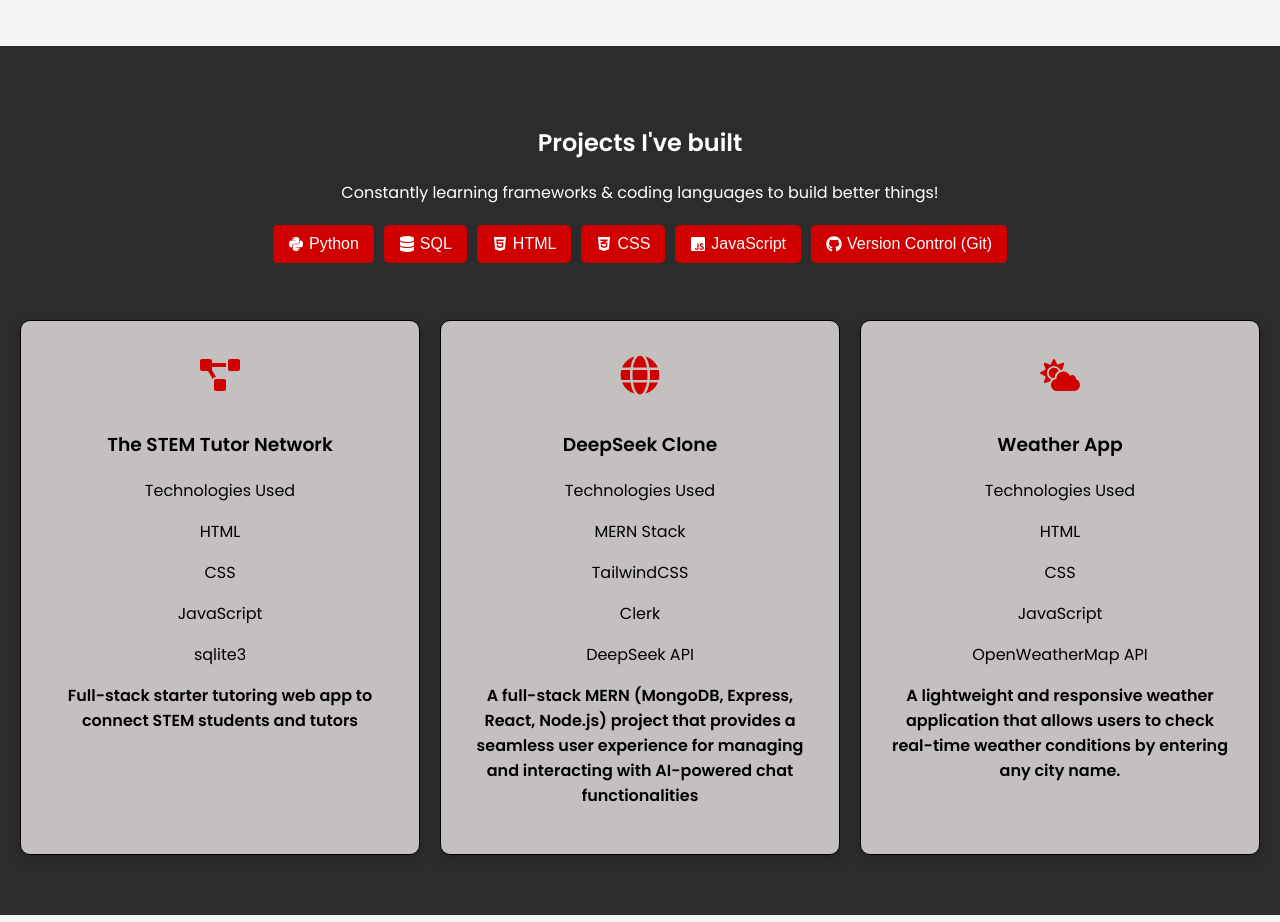
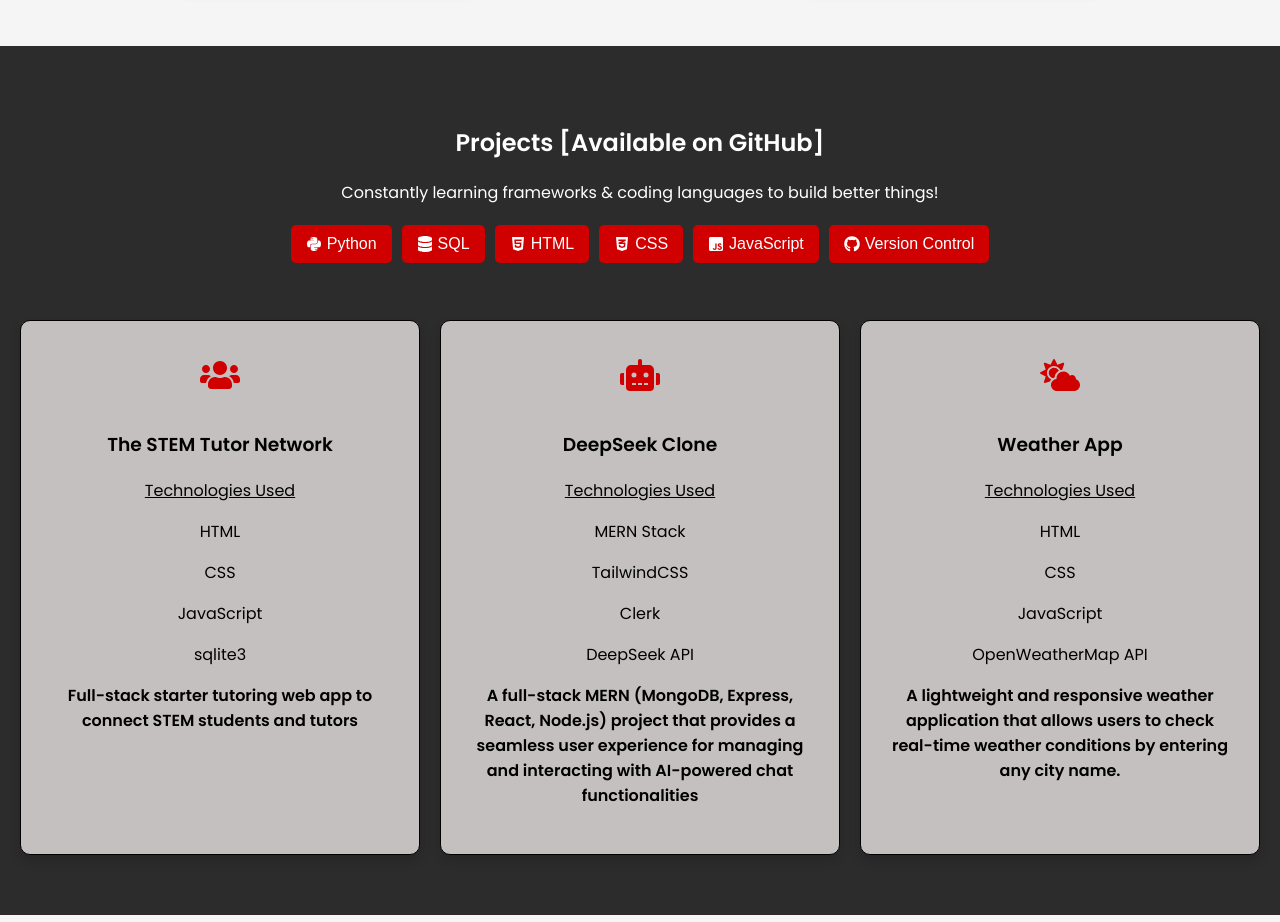
Before and after one commit to rxghavc/portfolio-website, a React (Create React App) app: page / in a window 1280 px wide. Shown: the part 1760-2682 px from the top of the page. Built offline with nearby package versions, Linux system fonts and the light colour scheme; the HTML template or start-up script is replaced by a standard one.

Commit message:
completed projects functionality

```diff
--- a/package.json
+++ b/package.json
@@ -10,6 +10,7 @@
     "react": "^19.1.0",
     "react-dom": "^19.1.0",
     "react-icons": "^5.5.0",
+    "react-router-dom": "^7.5.3",
     "react-scripts": "5.0.1",
     "web-vitals": "^2.1.4"
   },
--- a/src/components/Projects.js
+++ b/src/components/Projects.js
@@ -1,28 +1,28 @@
 import React from "react";
 import "./Projects.css";
 import {
-  FaGlobe,
   FaCloudSun,
-  FaProjectDiagram,
+  FaUsers,
   FaPython,
   FaDatabase,
   FaHtml5,
   FaCss3Alt,
   FaJsSquare,
   FaGithub,
+  FaRobot,
 } from "react-icons/fa";
 
 const Projects = () => {
   const subjects = [
     {
-      icon: <FaProjectDiagram />,
+      icon: <FaUsers />,
       title: "The STEM Tutor Network",
       technologies: ["HTML", "CSS", "JavaScript", "sqlite3"],
       description:
         "Full-stack starter tutoring web app to connect STEM students and tutors",
     },
     {
-      icon: <FaGlobe />,
+      icon: <FaRobot />,
       title: "DeepSeek Clone",
       technologies: ["MERN Stack", "TailwindCSS", "Clerk", "DeepSeek API"],
       description:
@@ -39,7 +39,7 @@
 
   return (
     <section className="projects" id="projects">
-      <h2>Projects I've built</h2>
+      <h2>Projects [Available on GitHub]</h2>
       <p>
         Constantly learning frameworks & coding languages to build better
         things!
@@ -61,7 +61,7 @@
           <FaJsSquare /> JavaScript
         </button>
         <button className="cl-button">
-          <FaGithub /> Version Control (Git)
+          <FaGithub /> Version Control
         </button>
       </div>
       <p>
@@ -72,7 +72,7 @@
           <div className="card fade-in" key={index}>
             <i>{subject.icon}</i>
             <h3>{subject.title}</h3>
-            <p>Technologies Used</p>
+            <p><u>Technologies Used</u></p>
             {subject.technologies.map((technology, i) => (
               <p key={i}>{technology}</p>
             ))}
```
Also changed, not shown: 1 other file (tests, documents, lock files or other folders).
